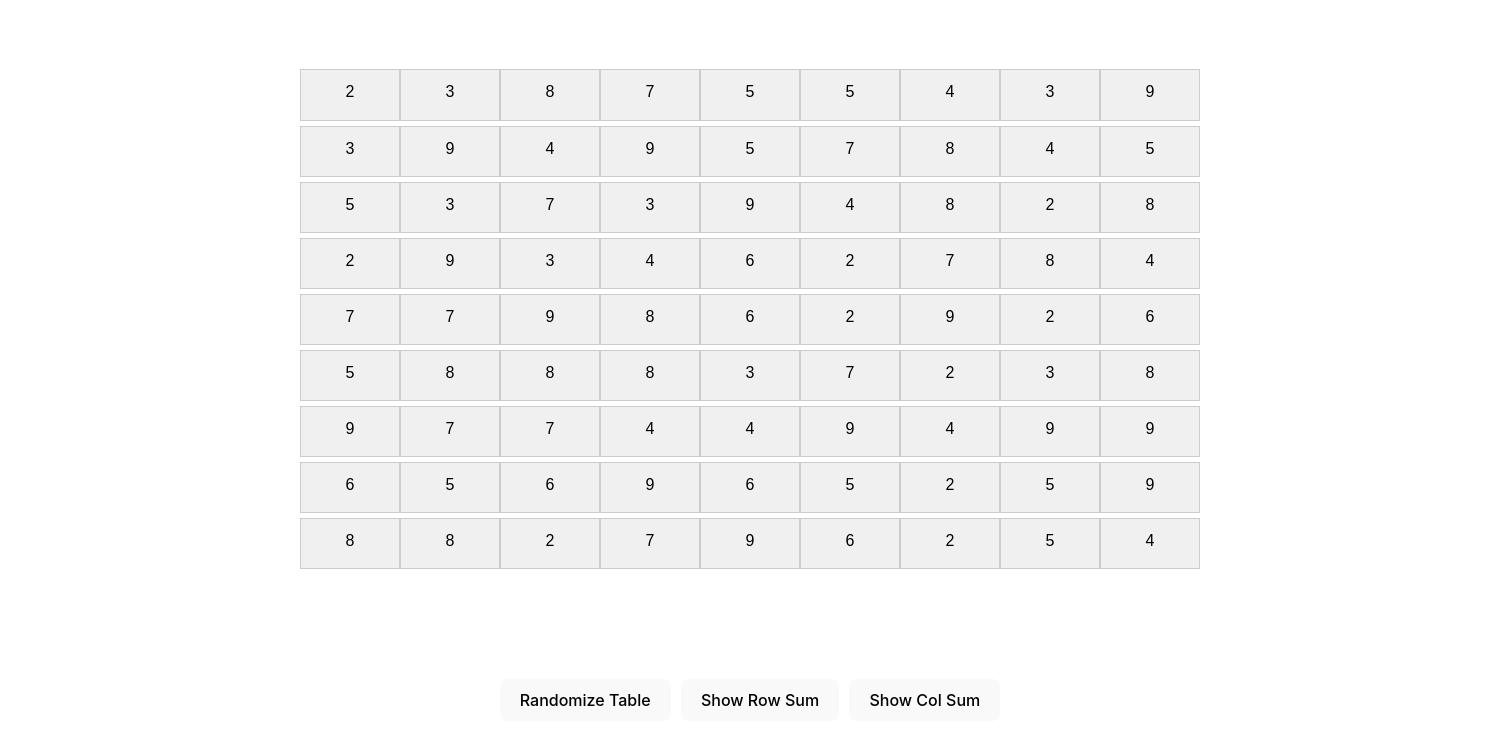
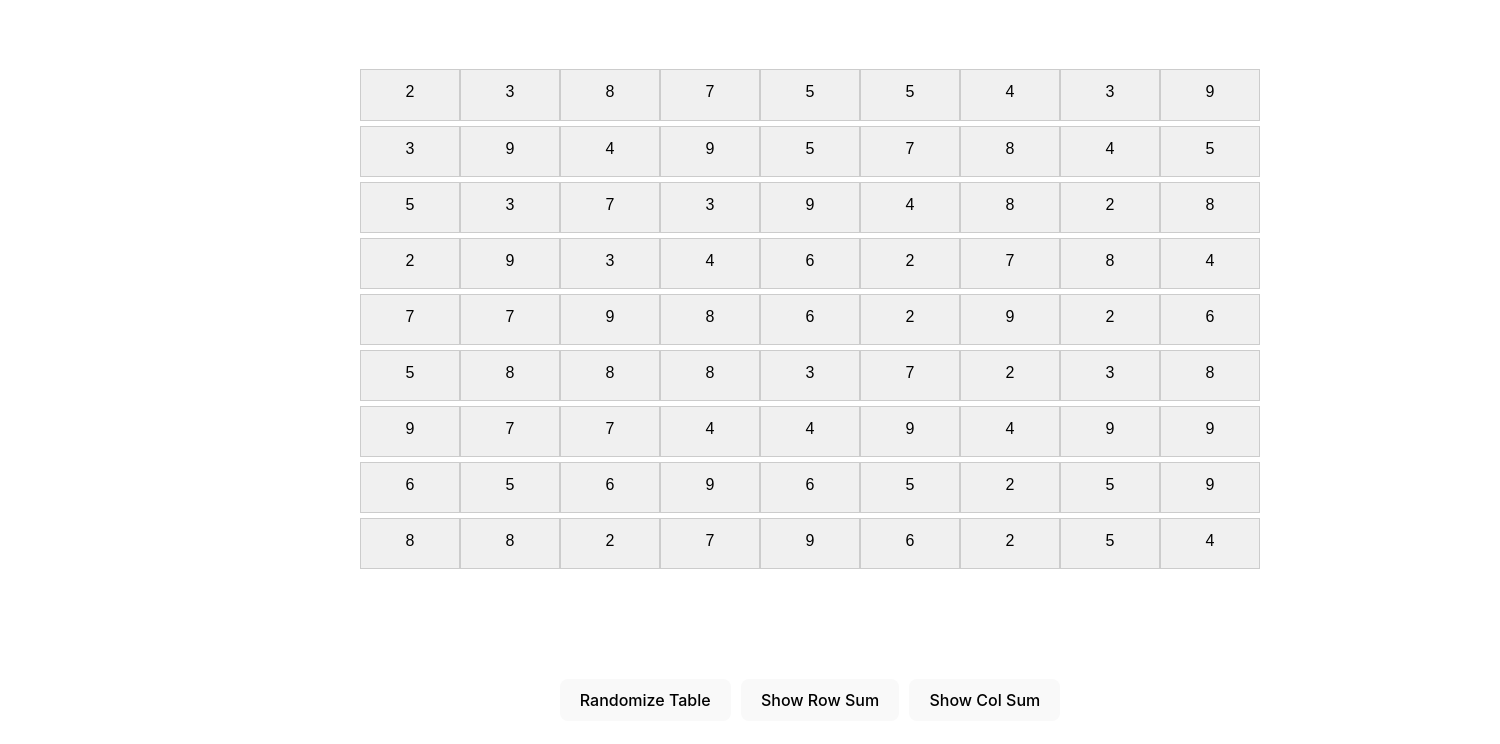
Before and after one commit to bharatladva/mathPrectics, a React (Vite) app: page / in a window 1280 px wide. Shown: the top 744 px of the page, 1500 px wide, since content can reach past the window. Built offline with nearby package versions, Linux system fonts and the light colour scheme.

Commit message:
fix style

```diff
--- a/src/App.css
+++ b/src/App.css
@@ -1,9 +1,17 @@
 /** @format */
 
-.containar {
+.container {
 	display: flex;
+
+	position: relative;
+}
+
+.main {
+	margin: auto 40%;
+	position: relative;
+	display: flex;
+	flex-direction: column;
 	justify-content: center;
-	padding: 100px;
 }
 
 .metrics-grid {
@@ -13,7 +21,6 @@
 	width: 900px;
 	height: 500px;
 	justify-content: center;
-	margin: auto 300px;
 }
 
 .row {
--- a/src/MetricsGrid.jsx
+++ b/src/MetricsGrid.jsx
@@ -40,6 +40,7 @@ const MetricsGrid = () => {
 
 	return (
 		<div className='container'>
+			<div className='main'>
 				<div className='metrics-grid'>
 					{metrics.map((row, rowIndex) => (
 						<div
@@ -85,6 +86,7 @@ const MetricsGrid = () => {
 					</button>
 				</div>
 			</div>
+		</div>
 	);
 };
 
```
Lines whose indentation alone changed are shown as unchanged.
